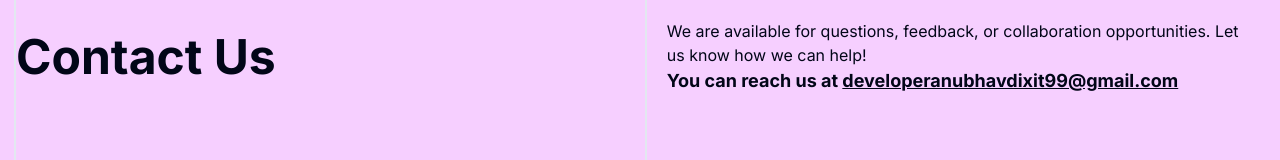
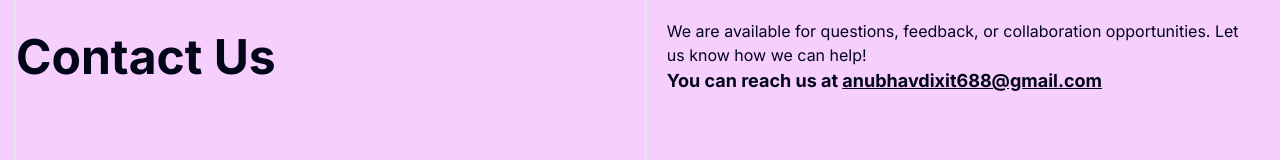
Before and after one commit to anubhav-787/Anna-Ratnam, a Next.js app: page /contact in a window 1280 px wide. Shown: the part 415-575 px from the top of the page. Built offline with nearby package versions, Linux system fonts and the light colour scheme; no server answers.

Commit message:
Update contact email address in page.jsx

```diff
--- a/app/contact/page.jsx
+++ b/app/contact/page.jsx
@@ -6,7 +6,7 @@ const page = () => {
       <div className='h-[100vh] w-1/2 text-5xl font-bold flex flex-col justify-center align-center ml-3.5 border-2 p-1.'>Contact Us</div>
       <div className='h-[100vh] w-1/2 flex flex-col justify-center align-center p-5 '>
         <p>We are available for questions, feedback, or collaboration opportunities. Let us know how we can help!</p>
-        <p className='font-bold text-lg'>You can reach us at <span className='underline text-shadow-blue-600'>developeranubhavdixit99@gmail.com</span></p>
+        <p className='font-bold text-lg'>You can reach us at <span className='underline text-shadow-blue-600'>anubhavdixit688@gmail.com</span></p>
       </div>
     </div>
   )
```
